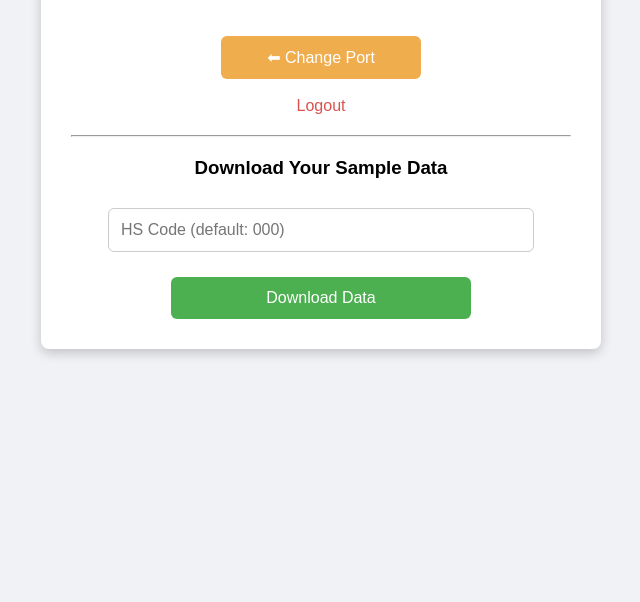
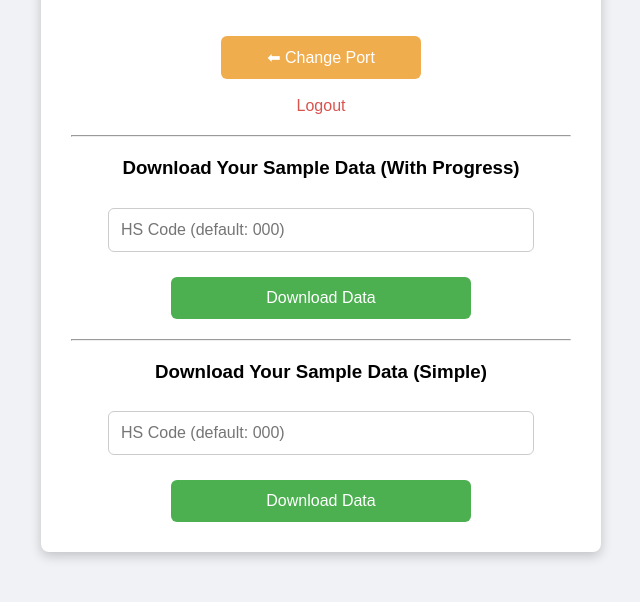
Before and after one commit to Avadhoffline/happly_trade_offline_Portal, a Flask app: template templates/dashboard.html in a window 1280 px wide. Shown: the part 199-801 px from the top of the page, without its empty margins (319-959 px from the left). Before the commit the page ends 556 px from the top, so only its background shows below. Run offline with Flask 3, Linux system fonts and the light colour scheme; the template is opened without the code that fills it: most values are stand-ins (such as "Sample title", 1, 10 or a date in 2020).

Commit message:
Update dashboard.html

```diff
--- a/templates/dashboard.html
+++ b/templates/dashboard.html
@@ -39,7 +39,7 @@
 
         hr { margin: 20px 0; }
 
-        /* ✅ PROGRESS BAR STYLE */
+        /* Progress bar */
         #progress-container {
             display: none;
             width: 100%;
@@ -77,22 +77,31 @@
 
     <hr>
 
-        <h3>Download Your {{ user_port_type.capitalize() }} Data</h3>
+    <!-- ✅ FORM WITH PROGRESS -->
+    <h3>Download Your {{ user_port_type.capitalize() }} Data (With Progress)</h3>
 
-        <!-- ✅ FORM UPDATED -->
     <form method="POST" onsubmit="startProgress()">
         <input type="text" name="hs_code" placeholder="HS Code (default: {{ user_hs_code }})"><br>
         <button type="submit">Download Data</button>
     </form>
 
-        <!-- ✅ PROGRESS BAR UI -->
+    <!-- Progress Bar -->
     <div id="progress-container">
         <div id="progress-bar">0%</div>
     </div>
 
+    <hr>
+
+    <!-- ✅ SIMPLE FORM (NO PROGRESS) -->
+    <h3>Download Your {{ user_port_type.capitalize() }} Data (Simple)</h3>
+
+    <form method="POST">
+        <input type="text" name="hs_code" placeholder="HS Code (default: {{ user_hs_code }})"><br>
+        <button type="submit">Download Data</button>
+    </form>
+
 </div>
 
-    <!-- ✅ SCRIPT -->
 <script>
 function startProgress() {
     document.getElementById("progress-container").style.display = "block";
@@ -110,7 +119,6 @@
             if (progress >= 100) {
                 clearInterval(interval);
 
-                    // Optional: hide after 3 sec
                 setTimeout(() => {
                     document.getElementById("progress-container").style.display = "none";
                 }, 3000);
```
Lines whose indentation alone changed are shown as unchanged.
